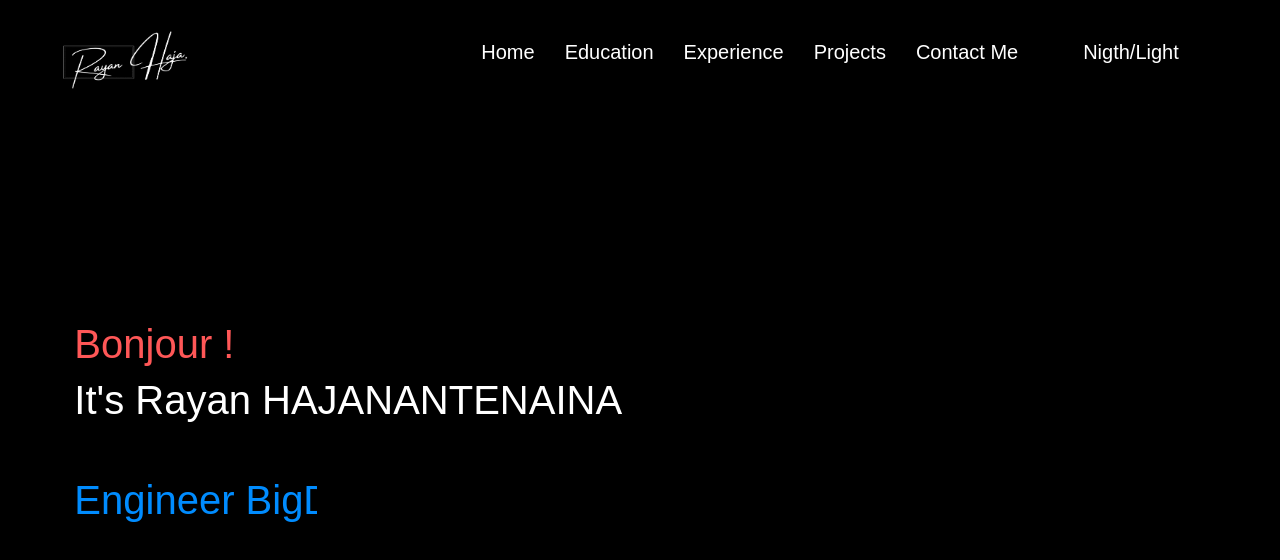
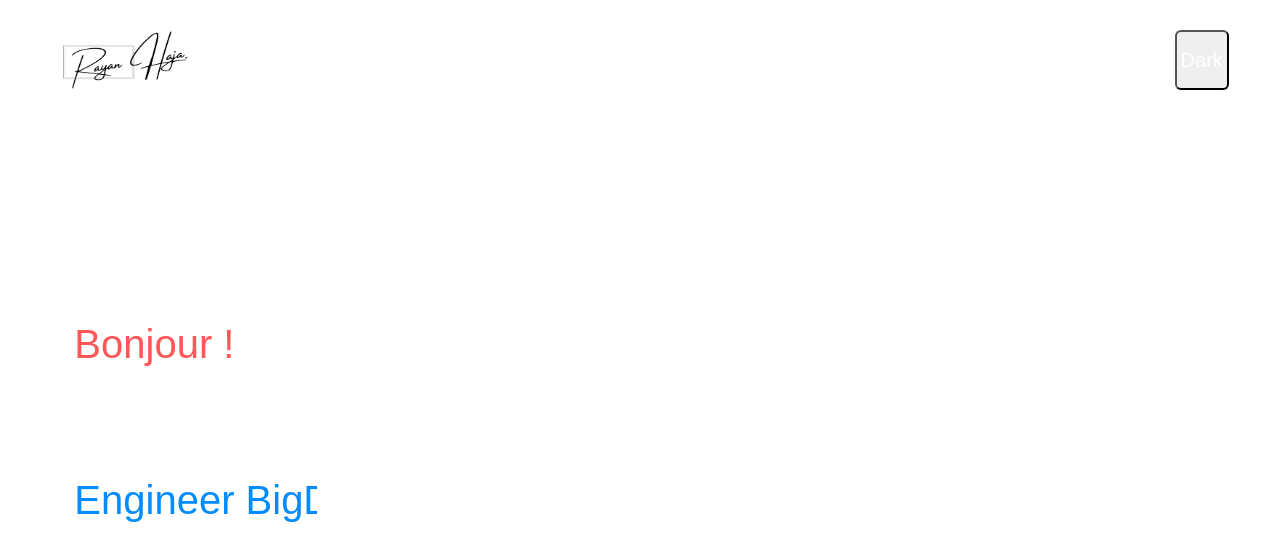
Before and after one commit to ryanhja/portfolio, a React (Create React App) app: page / in a window 1280 px wide. Shown: the top 560 px of the page. Built offline with nearby package versions, Linux system fonts and the light colour scheme.

Commit message:
feat(portfolio): Add dark/light mode

```diff
--- a/public/index.html
+++ b/public/index.html
@@ -1,5 +1,5 @@
 <!DOCTYPE html>
-<html lang="en">
+<html lang="en" data-bs-theme="light">
   <head>
     <meta charset="utf-8" />
     <link rel="icon" href="%PUBLIC_URL%/noir.png" />
--- a/src/App.css
+++ b/src/App.css
@@ -2,5 +2,4 @@
   margin: 0;
   padding: 0;
   font-family: sans-serif;
-  background-color: #000;
 }
--- a/src/App.js
+++ b/src/App.js
@@ -1,5 +1,5 @@
 import React from "react";
-import "./../node_modules/bootstrap/dist/css/bootstrap.min.css";
+import 'bootstrap/dist/css/bootstrap.min.css';
 import "./App.css";
 import { createBrowserRouter, RouterProvider } from "react-router-dom";
 import NavBar from "./pages/navbar/Navbar";
--- a/src/pages/contact/Contact.js
+++ b/src/pages/contact/Contact.js
@@ -4,6 +4,7 @@ const Contact = () => {
   return (
     <>
       <h1>Contact</h1>
+      <button className="btn btn-success">Contact</button>
     </>
   );
 };
--- a/src/pages/navbar/NavBar.css
+++ b/src/pages/navbar/NavBar.css
@@ -25,7 +25,7 @@
   color: #ff5757;
 }
 
-.navbar .nav p {
+.navbar .nav button {
   text-decoration: none;
   padding: 15px 50px;
   font-size: 20px;
--- a/src/pages/navbar/Navbar.js
+++ b/src/pages/navbar/Navbar.js
@@ -1,10 +1,22 @@
-import React from "react";
+import React, { useState } from "react";
 import "./NavBar.css";
 import logo from "./../../Logo.png";
-import icon from "../../noir.png";
+import icon from "../../blanc.png";
 import { NavLink, Outlet } from "react-router-dom";
 
 const NavBar = () => {
+  const [theme, setTheme] = useState("light");
+
+  const handleTheme = () => {
+    if (theme === "light") {
+      document.documentElement.setAttribute("data-bs-theme", "dark");
+      setTheme("dark");
+    } else {
+      document.documentElement.setAttribute("data-bs-theme", "light");
+      setTheme("light");
+    }
+  };
+
   return (
     <>
       <div className="navbar">
@@ -25,7 +37,9 @@ const NavBar = () => {
           <NavLink to="/contact" className="list-menu">
             Contact Me
           </NavLink>
-          <p>Nigth/Light</p>
+          <button className="rounded p-1" onClick={handleTheme}>
+            {theme === "light" ? "Dark" : "Light"}
+          </button>
         </div>
       </div>
       <div className="content">
```
